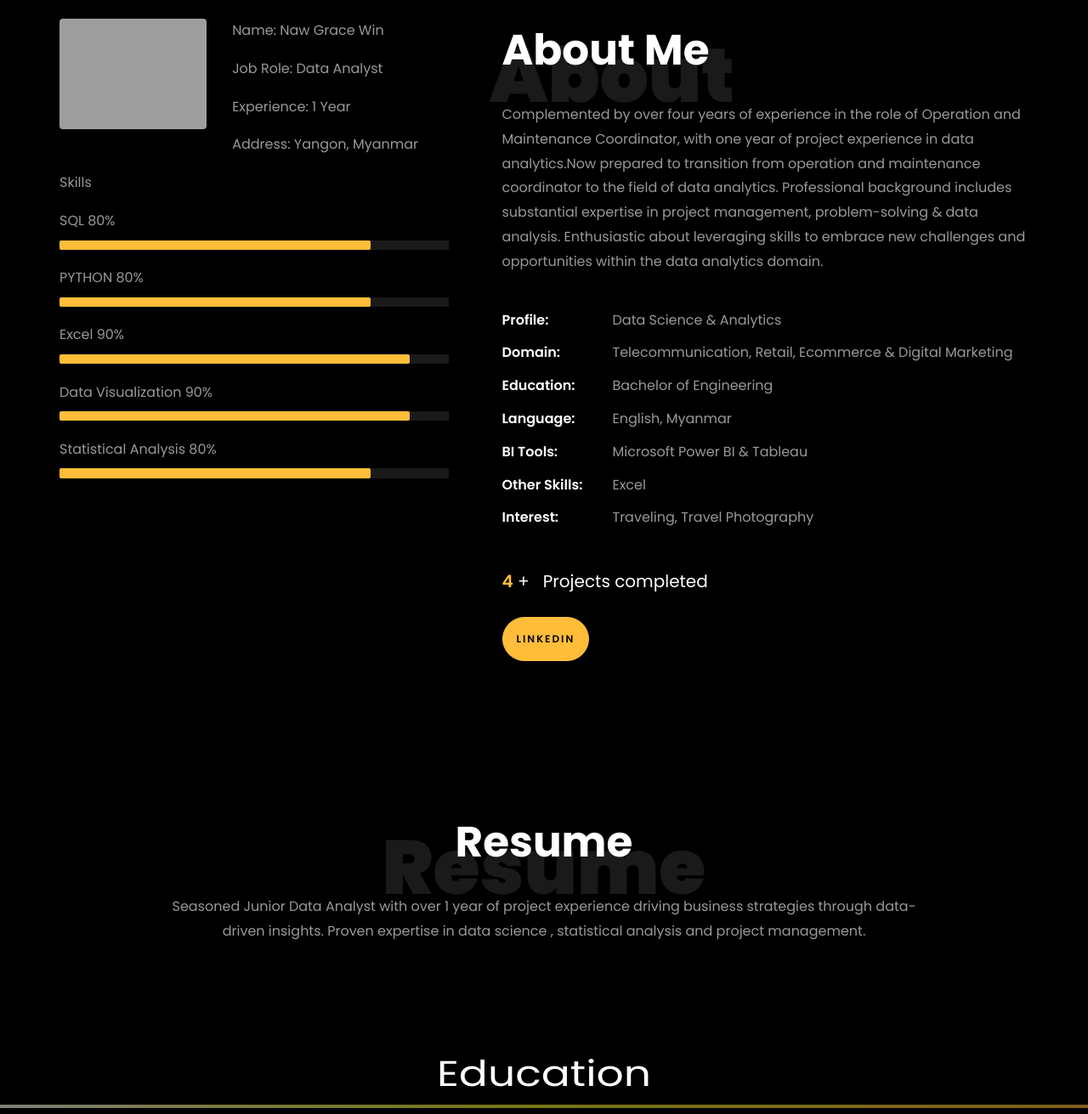
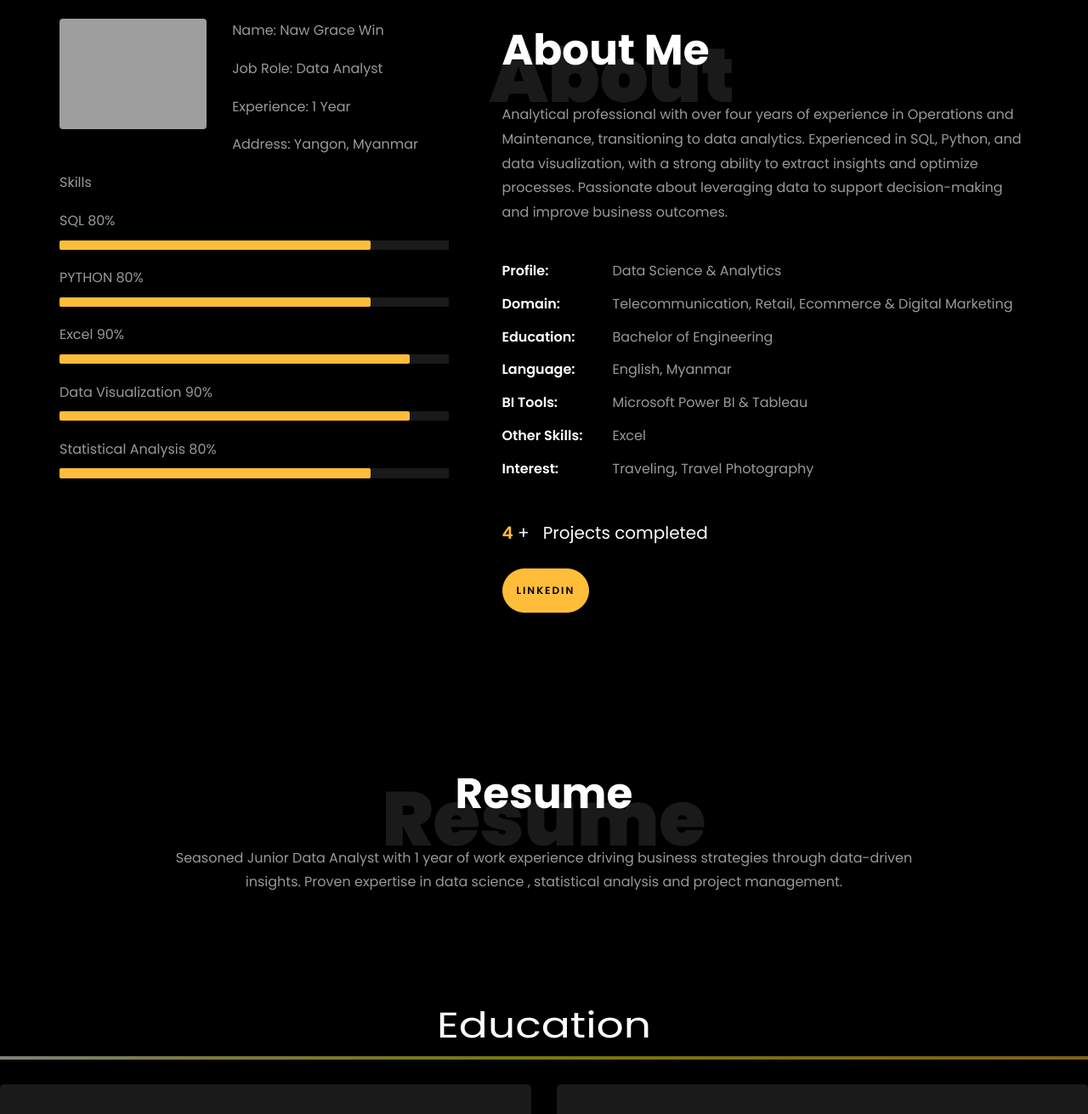
Before and after one commit to NawGraceWin/nawgracewin.portfolio, a plain HTML site: page index.html in a window 1280 px wide. Shown: the part 840-2151 px from the top of the page at 85% size. Drawn offline with Linux system fonts and the light colour scheme; grey boxes are pictures that could not be loaded; files whose address does not match are found by name.

Commit message:
Add files via upload

```diff
--- a/index.html
+++ b/index.html
@@ -274,7 +274,7 @@
 								<h1 class="big">About</h1>
 								<h2 class="mb-4">About Me</h2>
 
-								<p>Complemented by over four years of experience in the role of Operation and Maintenance Coordinator, with one year of project experience in data analytics.Now prepared to transition from operation and maintenance coordinator to the field of data analytics. Professional background includes substantial expertise in project management, problem-solving &amp; data analysis. Enthusiastic about leveraging skills to embrace new challenges and opportunities within the data analytics domain. </p>
+								<p>Analytical professional with over four years of experience in Operations and Maintenance, transitioning to data analytics. Experienced in SQL, Python, and data visualization, with a strong ability to extract insights and optimize processes. Passionate about leveraging data to support decision-making and improve business outcomes. </p>
 								<ul class="about-info mt-4 px-md-0 px-2">
 									<li class="d-flex"><span>Profile:</span> <span>Data Science &amp; Analytics</span></li>
 									<li class="d-flex"><span>Domain:</span> <span>Telecommunication, Retail, Ecommerce &amp; Digital Marketing</span></li>
@@ -313,7 +313,7 @@
           <div class="col-md-10 heading-section text-center ftco-animate">
           	<h1 class="big big-2">Resume</h1>
             <h2 class="mb-4">Resume</h2>
-            <p>Seasoned Junior Data Analyst with over 1 year of project experience driving business strategies through data-driven insights. Proven expertise in data science , statistical analysis and project management.</p>
+            <p>Seasoned Junior Data Analyst with 1 year of work experience driving business strategies through data-driven insights. Proven expertise in data science , statistical analysis and project management.</p>
           </div>
         </div>
 
```
